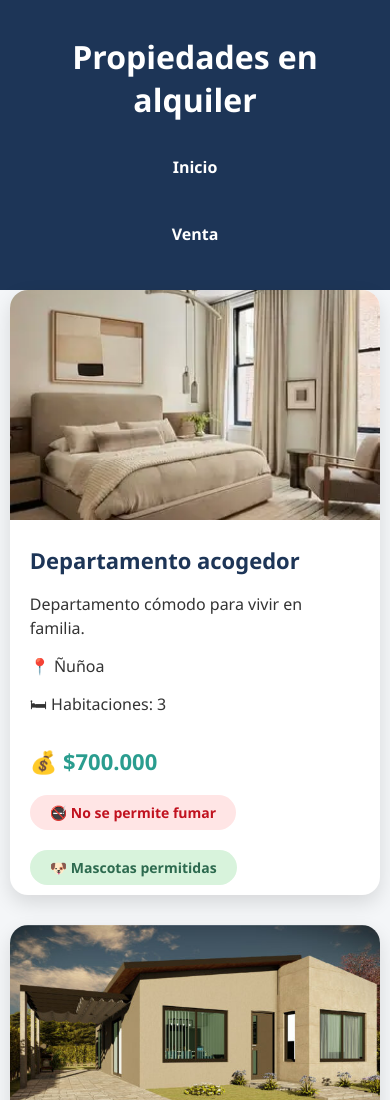
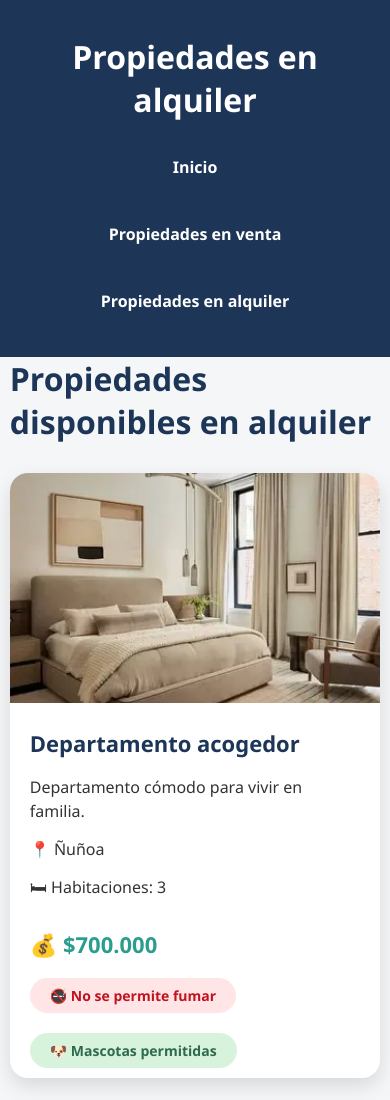
Before and after one commit to alexandra-correa/desafio-inmobiliaria, a plain HTML site: page propiedades_alquiler.html in a window 390 px wide. Shown: the top 1100 px of the page. Drawn offline with Linux system fonts and the light colour scheme.

Commit message:
Corrige navegación de páginas inmobiliaria

```diff
--- a/propiedades_alquiler.html
+++ b/propiedades_alquiler.html
@@ -20,19 +20,50 @@
 
 <h1>Propiedades en alquiler</h1>
 
+
 <nav>
-<a href="index.html">Inicio</a>
-<a href="propiedades_venta.html">Venta</a>
+
+<a href="index.html">
+Inicio
+</a>
+
+<a href="propiedades_venta.html">
+Propiedades en venta
+</a>
+
+<a href="propiedades_alquiler.html">
+Propiedades en alquiler
+</a>
+
 </nav>
+
 
 </header>
 
 
+
 <main>
 
-<div id="alquiler-container" class="propiedades"></div>
+
+<section>
+
+<h2>
+Propiedades disponibles en alquiler
+</h2>
+
+
+<div
+id="alquiler-container"
+class="propiedades">
+
+</div>
+
+
+</section>
+
 
 </main>
+
 
 
 <script src="assets/js/alquiler.js"></script>
```
Also changed, not shown: propiedades_venta.html (+34 -3 lines).
